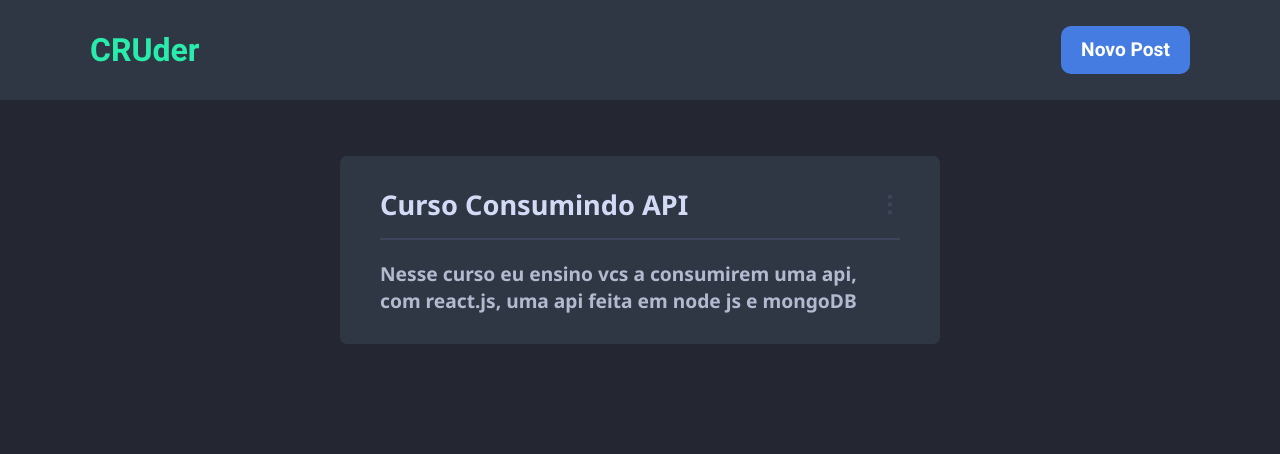
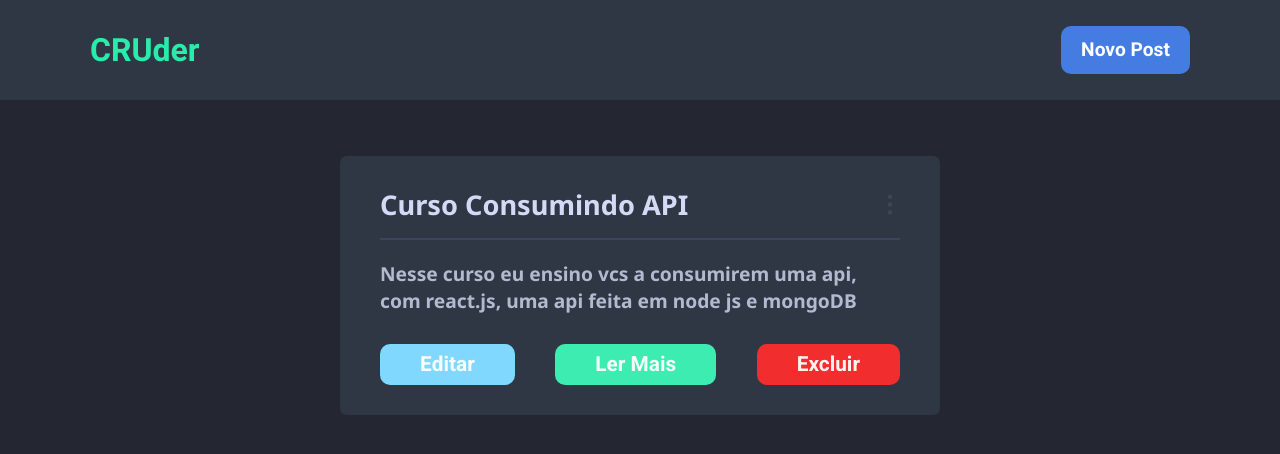
Before and after one commit to klebermkardel/cruder, a React (Create React App) app: page / in a window 1280 px wide. Shown: the top 454 px of the page. Built offline with nearby package versions, Linux system fonts and the light colour scheme.

Commit message:
:sparkles: feat: Cria botões de editar, ler mais e excluir posts

```diff
--- a/src/pages/Feed/feed.js
+++ b/src/pages/Feed/feed.js
@@ -1,4 +1,6 @@
 import React from 'react';
+
+import { Link } from 'react-router-dom';
 
 import HeaderMain from '../../components/HeaderMain/HeaderMain';
 
@@ -19,6 +21,21 @@ function Feed() {
                         </header>
                         <div className="line"></div>
                         <p>Nesse curso eu ensino vcs a consumirem uma api, com react.js, uma api feita em node js e mongoDB</p>
+                        <div className="btns">
+                            <div className="btn-edit">
+                                <Link to="/edit">
+                                    <button>Editar</button>
+                                </Link>
+                            </div>
+                            <div className="btn-readmore">
+                                <Link to="/lermais">
+                                    <button>Ler Mais</button>
+                                </Link>
+                            </div>
+                            <div className="btn-delete">
+                                <button>Excluir</button>
+                            </div>
+                        </div>
                     </div>
                 </div>
             </main>
```
